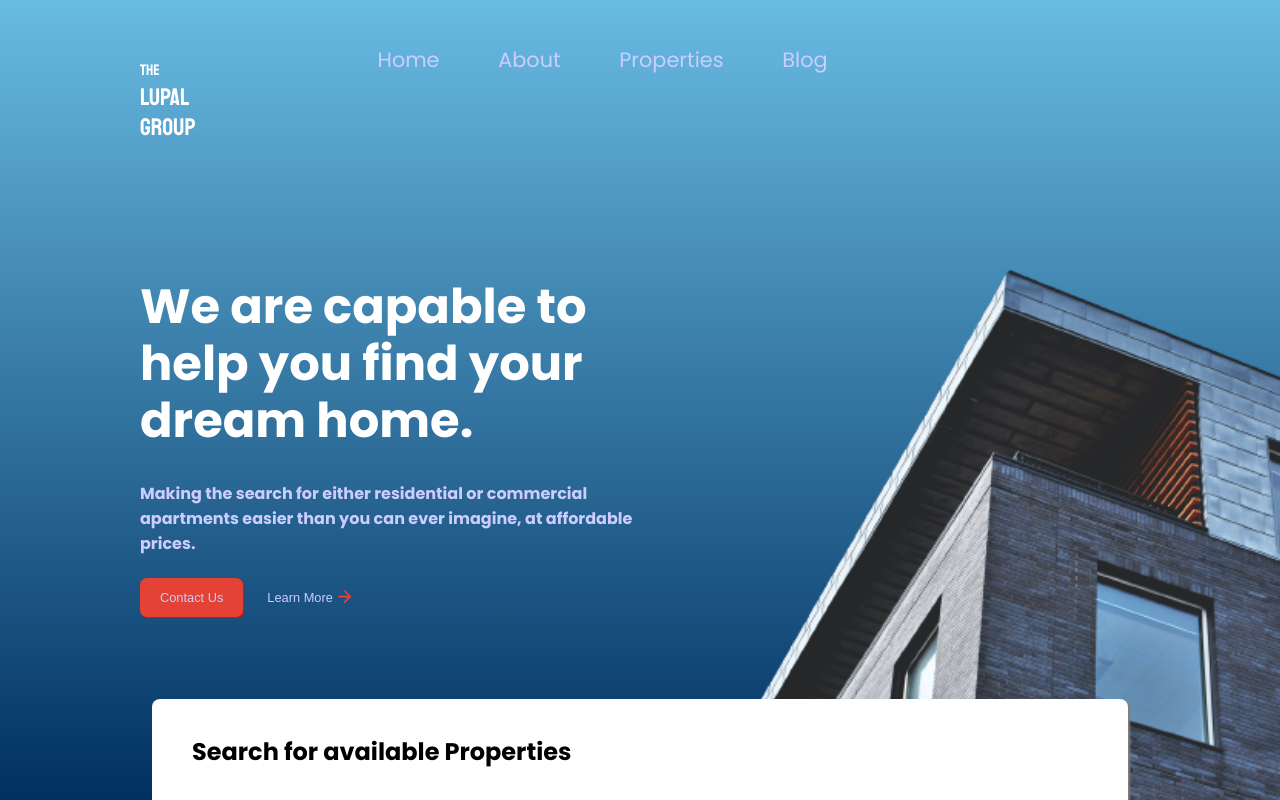
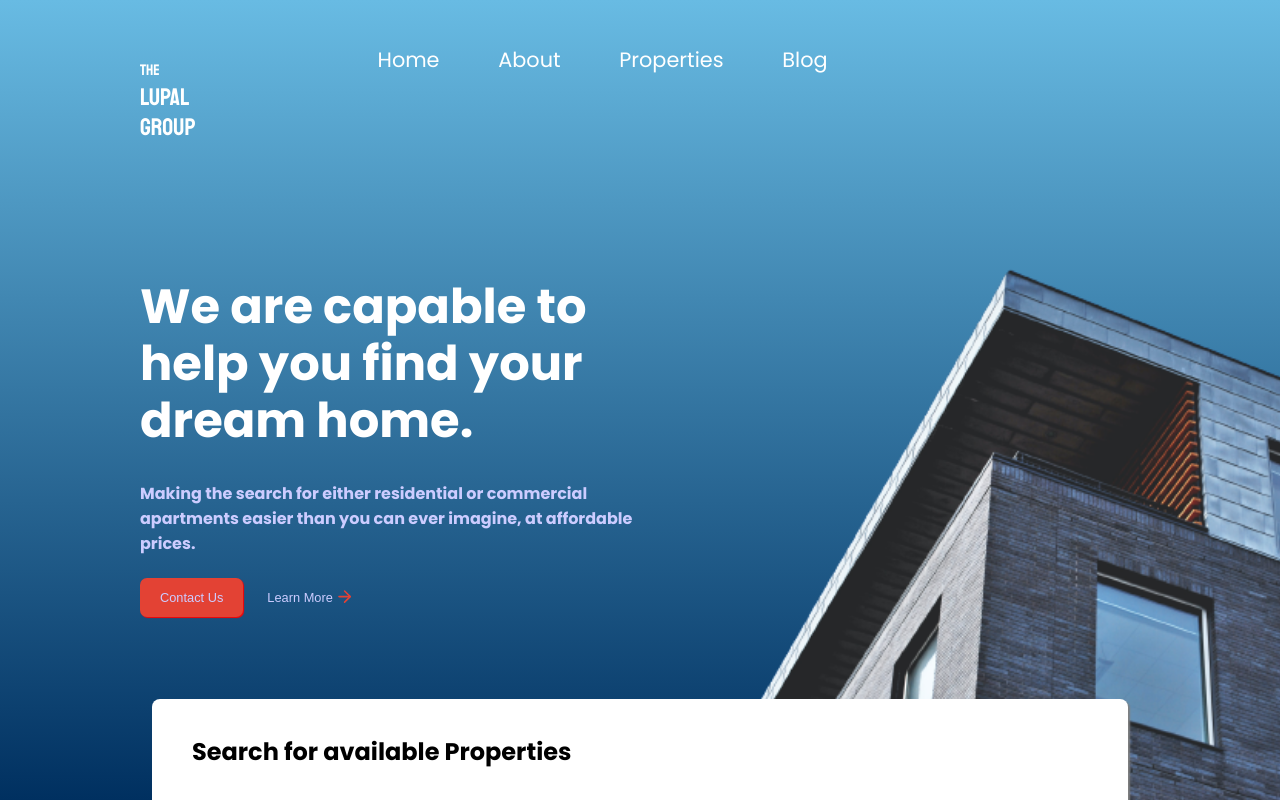
Before and after one commit to dragg54/real-estate, a React (Create React App) app: page / in a window 1280 px wide. Shown: the top 800 px of the page. Built offline with nearby package versions, Linux system fonts and the light colour scheme; no server answers.

Commit message:
changed icon color

```diff
--- a/src/components/header/StyledHeader.js
+++ b/src/components/header/StyledHeader.js
@@ -17,7 +17,7 @@ export const NavContainer = styled.div`
     display: flex;
     justify-content: space-between;
     align-items: flex-start;
-    color: hsl(240, 100%, 90% )
+    color: #fff
 `
 
 export const NavElements = styled.ul`
```
